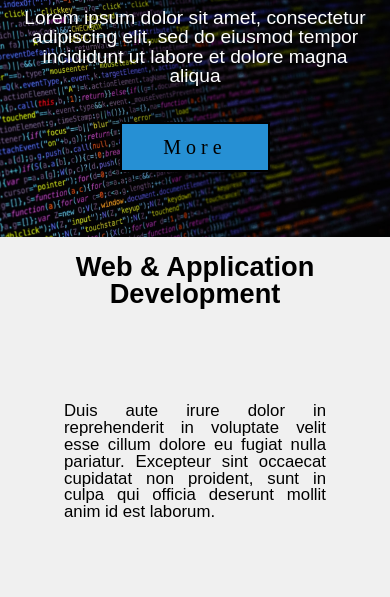
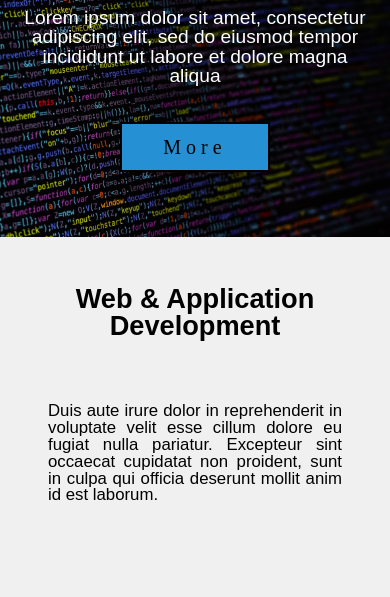
Before and after one commit to Rippyblogger/Metennkoste-Test, a plain HTML site: page index.html in a window 390 px wide. Shown: the part 185-782 px from the top of the page. Drawn offline with Linux system fonts and the light colour scheme.

Commit message:
overflow fix

```diff
--- a/Css/main.css
+++ b/Css/main.css
@@ -128,17 +128,25 @@ body {
 /* App section */
 
 .app-section {
-	height: 25vh;
+	/* height: 25vh; */
+	display: flex;
+	flex-direction: column;
 	background-color: #f0f0f0;
 	align-items: center;
 	justify-content: center;
 }
+
+.app-padding{
+	/* padding: 5rem; */
+}
+
 
 .app-text {
 	font-size: 1.3rem;
 	font-weight: 500;
 	text-align: center;
 	padding: 1rem;
+	margin-top: 2rem;
 }
 
 .app-text > h2 {
@@ -151,12 +159,11 @@ body {
 	display: flex;
 	flex-direction: row;
 	justify-content: center;
-    margin-top: 1rem;
 }
 
 .app-section-container > div {
 	padding: 1rem;
-	margin: 0rem 7rem 0rem 7rem;
+	padding: 3rem;
 }
 
 .app-section-container > div > p {
@@ -173,7 +180,7 @@ body {
 	background-color: #333333;
 	flex-direction: row;
 	justify-content: center;
-	height: 35rem;
+	/* height: 35rem; */
 }
 
 .triad-grid-cont {
@@ -331,15 +338,11 @@ footer {
 @media only screen and (max-width: 767px) {
 	/* web app section */
 	.app-section {
-		height: 35%;
+		/* height: 35%; */
 	}
 
 	.app-section-container {
 		flex-direction: column;
-	}
-
-	.app-section-container > div {
-		margin: 3rem;
 	}
 
 	/* triad styling */
@@ -390,6 +393,10 @@ footer {
 	margin: 0rem;
 }
 
+.app-section{
+	height: 35rem;
+}
+
 /* Triad styling */
 .triad-flex-container {
 		height: 80rem;
--- a/index.html
+++ b/index.html
@@ -34,6 +34,7 @@
 				<h2>Web & Application Development</h2>
 			</div>
 
+			<div class="app-padding">
 				<div class="app-section-container">
 					<div>
 						<p>
@@ -45,11 +46,12 @@
 					</div>
 					<div>
 						<p>
-						Eu tincidunt tortor aliquam nulla facilisi. Turpis in eu mi bibendum
-						neque egestas congue quisque egestas. Venenatis lectus magna
-						fringilla urna porttitor rhoncus. Aliquet lectus proin nibh nisl
-						condimentum
+							Eu tincidunt tortor aliquam nulla facilisi. Turpis in eu mi
+							bibendum neque egestas congue quisque egestas. Venenatis lectus
+							magna fringilla urna porttitor rhoncus. Aliquet lectus proin nibh
+							nisl condimentum
 						</p>
+					</div>
 				</div>
 			</div>
 		</section>
@@ -136,12 +138,16 @@
 
 					<div>
 						<p>
-							Ut enim ad minim veniam, quis nostrud exercitation ullamco laboris nisi ut aliquip ex ea commodo consequat. Duis aute irure dolor in reprehenderit in voluptate velit esse cillum dolore eu
+							Ut enim ad minim veniam, quis nostrud exercitation ullamco laboris
+							nisi ut aliquip ex ea commodo consequat. Duis aute irure dolor in
+							reprehenderit in voluptate velit esse cillum dolore eu
 						</p>
 					</div>
 
 					<div>
-						<a href="mailto:htmltest@metennkoste.com">htmltest@metennkoste.com</a>
+						<a href="mailto:htmltest@metennkoste.com"
+							>htmltest@metennkoste.com</a
+						>
 					</div>
 				</div>
 
@@ -152,7 +158,11 @@
 
 					<div>
 						<p>
-							Gravida arcu ac tortor dignissim convallis aenean et tortor. Sed blandit libero volutpat sed cras ornare arcu. Vulputate sapien nec sagittis aliquam malesuada bibendum arcu. Duis tristique sollicitudin nibh sit amet commodo. In est ante in nibh mauris. Tempor commodo ullamcorper a lacus vestibulum sed arcu non.
+							Gravida arcu ac tortor dignissim convallis aenean et tortor. Sed
+							blandit libero volutpat sed cras ornare arcu. Vulputate sapien nec
+							sagittis aliquam malesuada bibendum arcu. Duis tristique
+							sollicitudin nibh sit amet commodo. In est ante in nibh mauris.
+							Tempor commodo ullamcorper a lacus vestibulum sed arcu non.
 						</p>
 					</div>
 				</div>
```
Lines whose indentation alone changed are shown as unchanged.
